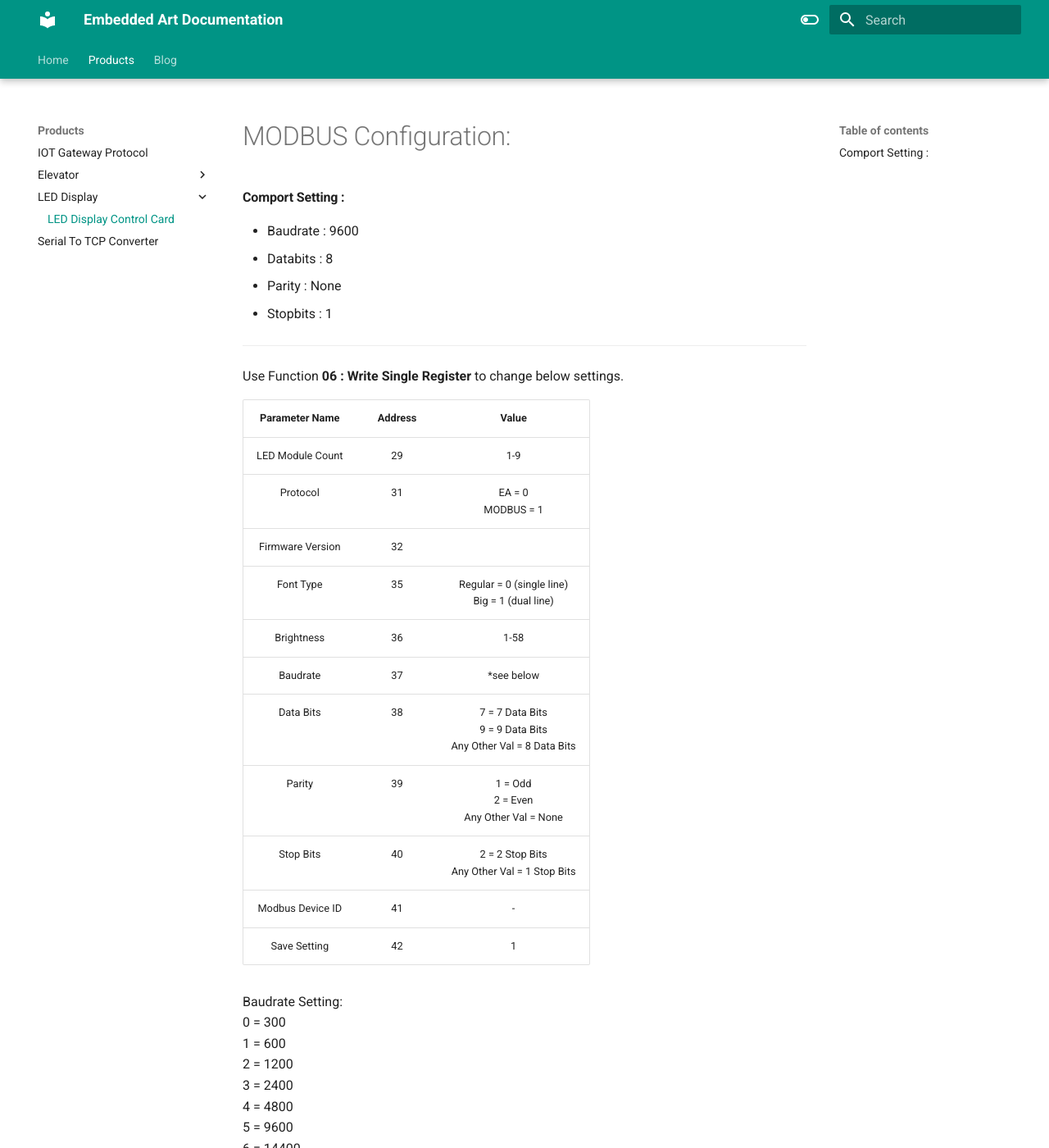
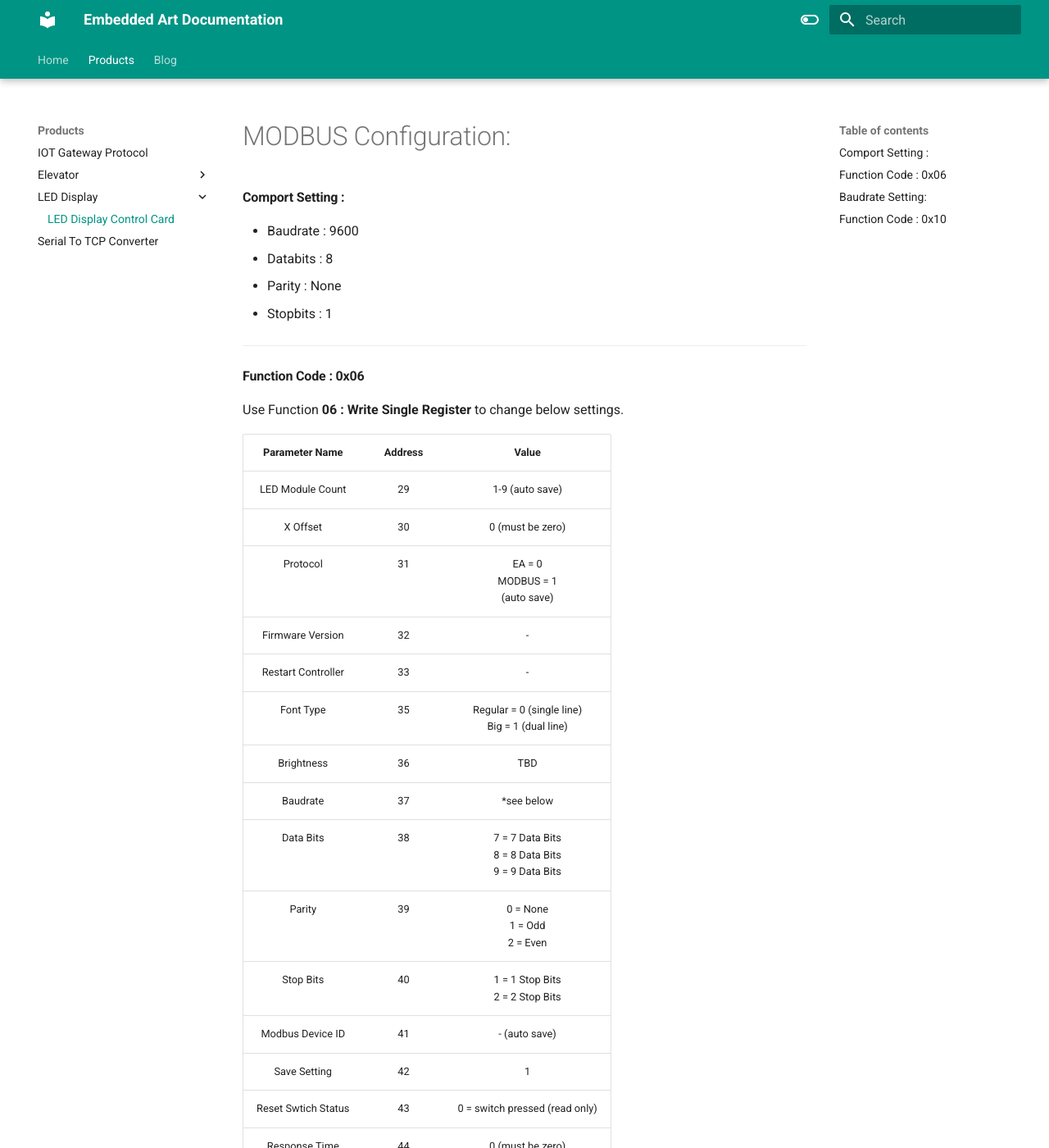
Before and after one commit to embeddedart/docs, an MkDocs documentation site: the page built from docs/products/led-display-control-card/index.md, in a window 1280 px wide and 1400 px high. Shown: the whole window at 82% size. Built offline with MkDocs 1.6.1 and Material for MkDocs 9.7.7, drawn with Linux system fonts in a browser that asks for light colours; some of the changed text lies outside the part shown.

Commit message:
2023 12 01 1600

```diff
--- a/docs/products/led-display-control-card/index.md
+++ b/docs/products/led-display-control-card/index.md
@@ -24,23 +24,29 @@ This is a placeholder page that shows you how to use this template site.
 * Stopbits : 1
 
 ---
+#### Function Code : 0x06
 Use Function **06 : Write Single Register** to change below settings.
 
 | Parameter Name | Address | Value |
 | :---:   | :---: | :---: |
-| LED Module Count | 29   | 1-9 |
-| Protocol | 31 | EA = 0 <br> MODBUS = 1 |
-| Firmware Version | 32   |  |
+| LED Module Count | 29   | 1-9 (auto save) |
+| X Offset | 30   | 0 (must be zero) |
+| Protocol | 31 | EA = 0 <br> MODBUS = 1 <br> (auto save)|
+| Firmware Version | 32 | - |
+| Restart Controller | 33 | - |
 | Font Type | 35   | Regular = 0 (single line) <br> Big = 1 (dual line) |
-| Brightness | 36   | 1-58 |
+| Brightness | 36   | TBD |
 | Baudrate | 37 | *see below |
-| Data Bits | 38 | 7 = 7 Data Bits <br> 9 = 9 Data Bits <br> Any Other Val = 8 Data Bits |
-| Parity | 39 | 1 = Odd <br> 2 = Even <br> Any Other Val = None |
-| Stop Bits | 40 | 2 = 2 Stop Bits <br> Any Other Val = 1 Stop Bits |
-| Modbus Device ID | 41 | - |
+| Data Bits | 38 | 7 = 7 Data Bits <br> 8 = 8 Data Bits <br> 9 = 9 Data Bits  |
+| Parity | 39 | 0 = None <br> 1 = Odd <br> 2 = Even |
+| Stop Bits | 40 | 1 = 1 Stop Bits <br> 2 = 2 Stop Bits |
+| Modbus Device ID | 41 | - (auto save) |
 | Save Setting | 42 | 1 |
+| Reset Swtich Status | 43 | 0 = switch pressed (read only) |
+| Response Time | 44 | 0 (must be zero) |
 
-Baudrate Setting: <br>
+
+#### Baudrate Setting:
 0 = 300 <br>
 1 = 600 <br>
 2 = 1200 <br>
@@ -61,7 +67,7 @@ other = 9600 <br>
 Note : Do not modify any other address value.
 
 ---
-
+#### Function Code : 0x10
 Use Function **16 : Write Multiple Registers** to write data on display
 
 Line 1 start adress = 1000
```
Also changed, not shown: docs/products/Serial-To-TCP-Converter/index.md (+12 -6 lines), 1 other file.
